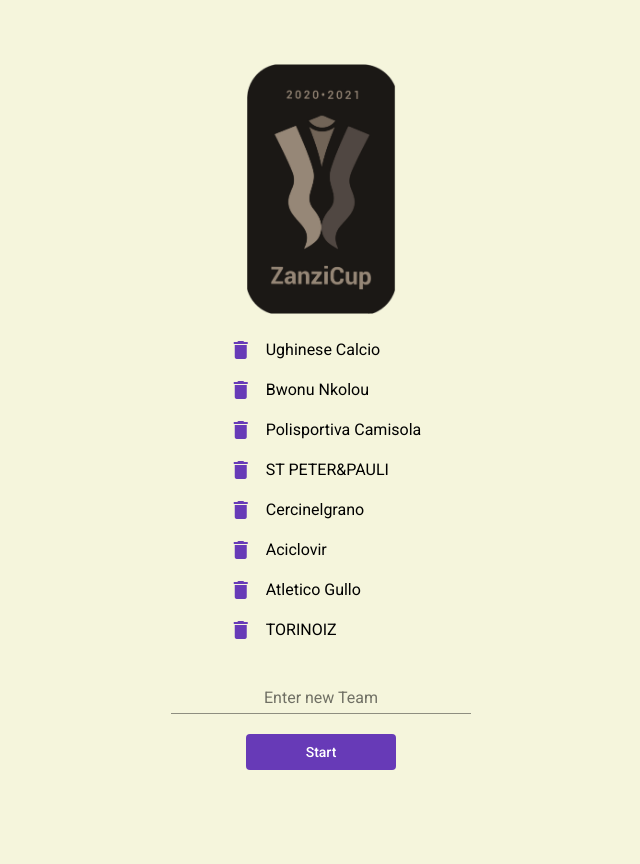
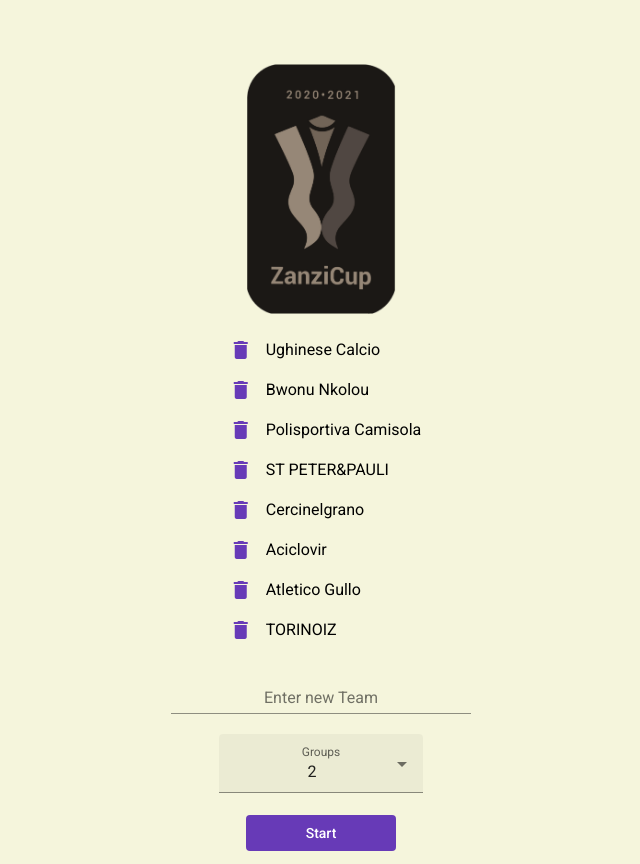
Before and after one commit to IvanoAlvino/warzoneSquads, an Angular app: page / in a window 1280 px wide. Shown: the whole page, without its empty margins (319-959 px from the left). Built offline with nearby package versions, Linux system fonts and the light colour scheme.

Commit message:
Allow to specify the number of groups where to split the teams

```diff
--- a/src/app/app.module.ts
+++ b/src/app/app.module.ts
@@ -14,6 +14,7 @@ import { SetupTeamsComponent } from './setup-teams/setup-teams.component';
 import { DrawGroupsComponent } from './draw-groups/draw-groups.component';
 import { GroupComponent } from './group/group.component';
 import {MatTooltipModule} from '@angular/material/tooltip';
+import {MatSelectModule} from '@angular/material/select';
 
 @NgModule({
   declarations: [
@@ -34,6 +35,7 @@ import {MatTooltipModule} from '@angular/material/tooltip';
         MatFormFieldModule,
         MatInputModule,
         MatTooltipModule,
+        MatSelectModule,
     ],
   providers: [],
   bootstrap: [AppComponent]
--- a/src/app/draw-groups/draw-groups.component.ts
+++ b/src/app/draw-groups/draw-groups.component.ts
@@ -23,7 +23,7 @@ export class DrawGroupsComponent {
   /**
    * The groups where the {@link teams} will be distributed.
    */
-  public groups: Group[] = [new Group('A'), new Group('B')];
+  public groups: Group[] = [];
 
   /**
    * A copy of the teams array that is randomized.
@@ -48,6 +48,10 @@ export class DrawGroupsComponent {
 
     // Init variables
     this.currentGroup = 0;
+    for (let i = 0; i < this.teamsListService.groupsNumber; i++) {
+      const alphabetChar = String.fromCharCode(65 + i);
+      this.groups.push(new Group(alphabetChar));
+    }
 
     // Shuffle array of teams
     this.randomizedTeams = this.shuffle(this.teamsFirstHalf.concat(this.teamsSecondHalf));
--- a/src/app/setup-teams/setup-teams.component.html
+++ b/src/app/setup-teams/setup-teams.component.html
@@ -9,7 +9,16 @@
 		</mat-form-field>
 	</form>
 
-	<div matTooltip="You need at least one team to proceed" class="buttons-container"
+  <mat-form-field appearance="fill" class="centered-text">
+    <mat-label>Groups</mat-label>
+    <mat-select [(value)]="teamsListService.groupsNumber">
+      <mat-option *ngFor="let groupNumber of [2, 3, 4, 5]" [value]="groupNumber" class="centered-text">
+        {{ groupNumber }}
+      </mat-option>
+    </mat-select>
+  </mat-form-field>
+
+	<div matTooltip="You need at least two teams to proceed"
 	     [matTooltipDisabled]="!isStartButtonDisabled()">
 		<button class="start-button" mat-flat-button color="primary" (click)="startDrawing()"
 			[disabled]="isStartButtonDisabled()">
--- a/src/app/setup-teams/setup-teams.component.scss
+++ b/src/app/setup-teams/setup-teams.component.scss
@@ -16,3 +16,7 @@
 	align-items: center;
 	margin-top: 5%;
 }
+
+.centered-text {
+  text-align: center;
+}
--- a/src/app/setup-teams/setup-teams.component.ts
+++ b/src/app/setup-teams/setup-teams.component.ts
@@ -15,11 +15,14 @@ export class SetupTeamsComponent {
    */
   public teams: Team[];
 
+  /**
+   * The name of the new entered team.
+   */
   public newTeamName = '';
 
   constructor(private router: Router,
-              teamsListService: TeamsListService) {
-    this.teams = teamsListService.teams;
+              public teamsListService: TeamsListService) {
+    this.teams = this.teamsListService.teams;
   }
 
   public addTeam(): void
@@ -41,6 +44,6 @@ export class SetupTeamsComponent {
 
   public isStartButtonDisabled(): boolean
   {
-    return this.teams.length === 0;
+    return this.teams.length < 2;
   }
 }
--- a/src/app/teams-list/teams-list.service.ts
+++ b/src/app/teams-list/teams-list.service.ts
@@ -13,4 +13,9 @@ export class TeamsListService {
     {name: 'Polisportiva Camisola', extracted: false}, {name: 'ST PETER&PAULI', extracted: false},
     {name: 'Cercinelgrano', extracted: false}, {name: 'Aciclovir', extracted: false},
     {name: 'Atletico Gullo', extracted: false}, {name: 'TORINOIZ', extracted: false}];
+
+  /**
+   * The number of groups in which the user wants to distribute the {@link teams}.
+   */
+  public groupsNumber = 2;
 }
```
Lines whose indentation alone changed are shown as unchanged.
